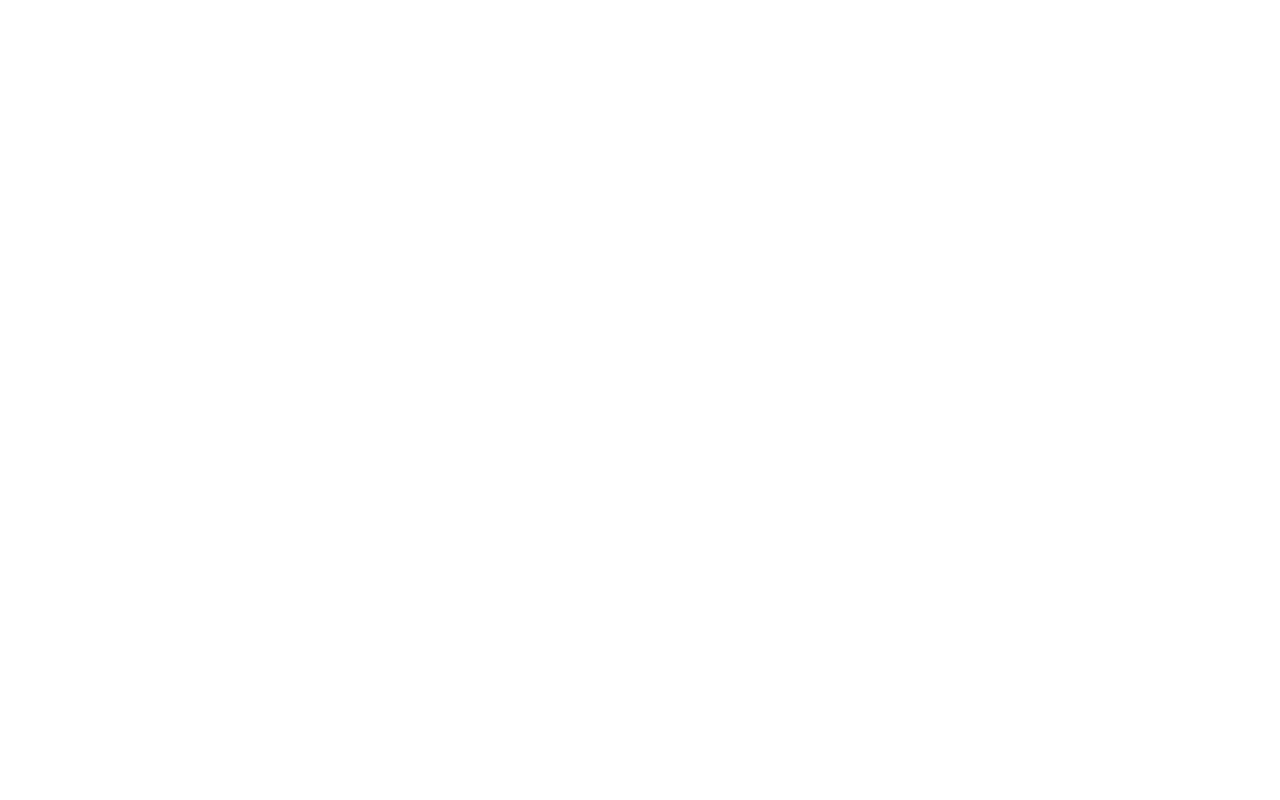
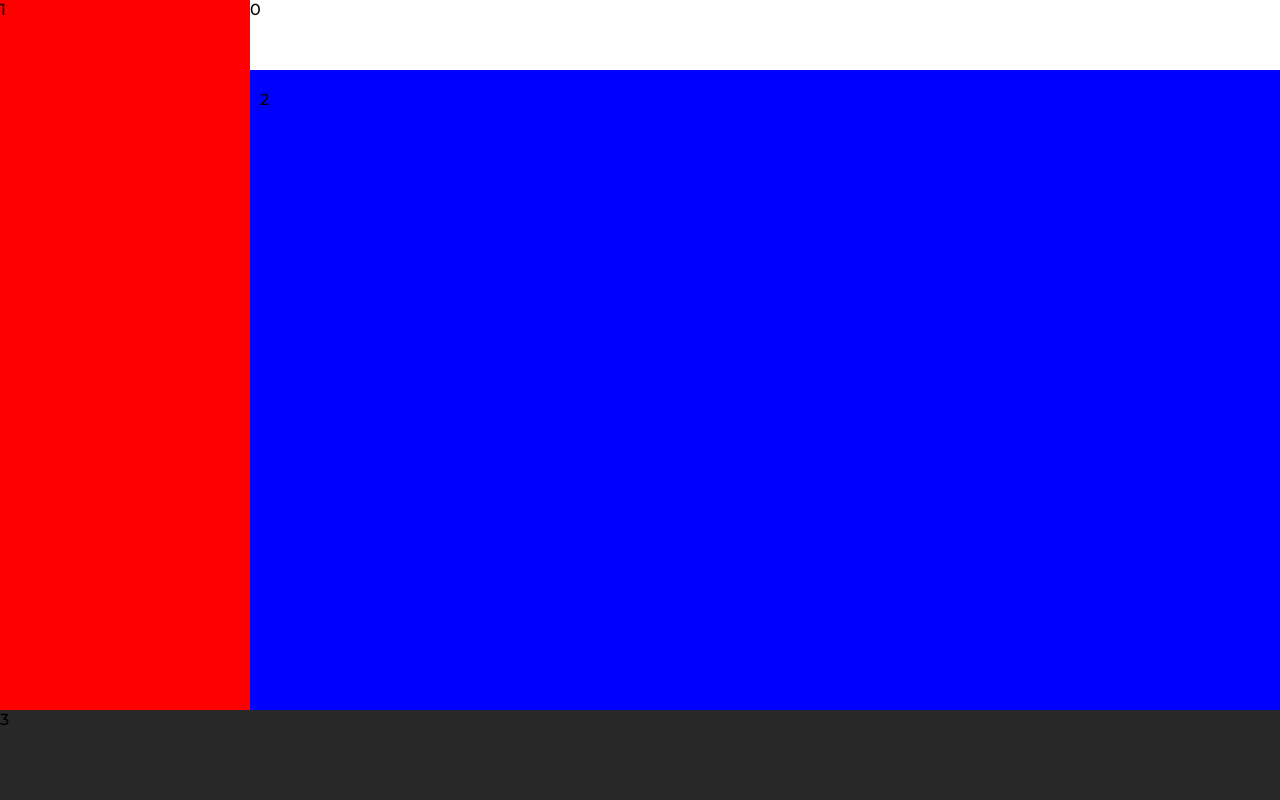
Before and after one commit to albertostizzoli/html-css-spotifyweb, a plain HTML site: page index.html in a window 1280 px wide. Drawn offline with Linux system fonts and the light colour scheme.

Commit message:
Outlined Macrostructure

```diff
--- a/css/style.css
+++ b/css/style.css
@@ -1,3 +1,4 @@
+/* Generali */
 :root {
 	--color-dark-color: #141922;
 	--color-dark-grey: #282828;
@@ -16,5 +17,52 @@
 
 body{
     font-family: 'Montserrat', sans-serif;
+}
 
+/* Classi Flex */
+
+.flex{
+    display: flex;
 }
+
+/* Contenuto */
+.wrapper{
+    width: 100%;
+    height: 100vh;
+}
+
+.call-to-action{
+    background-color: white;
+    width: calc(100% - 250px);
+    height: 70px;
+    position: fixed;
+    top: 0;
+    right: 0;
+}
+
+main{
+    width: 100%;
+    height: calc(100% - 90px);
+}
+
+.side-bar{
+    width: 250px;
+    background-color: red;
+}
+
+.main-content{
+    width: calc(100% - 250px);
+    background-color: blue;
+    padding: 90px 10px 0 10px;
+    overflow-y: auto;
+}
+
+.play-bar{
+    width: 100%;
+    height: 90px;
+    position: fixed;
+    z-index: 1000;
+    bottom: 0;
+    left: 0;
+    background-color: var(--color-dark-grey);
+}
--- a/index.html
+++ b/index.html
@@ -11,6 +11,20 @@
     <title>Spotify Web</title>
 </head>
 <body>
+    <div class="wrapper">
+        <div class="call-to-action">0</div>
+            <main class="flex">
+                <nav class="side-bar">
+                    1
+                </nav>
+                <section class="main-content">
+                    2
+                </section>
+            </main>
+        <div class="play-bar">
+            3
+        </div>
+    </div>
 
 </body>
 </html>
```
